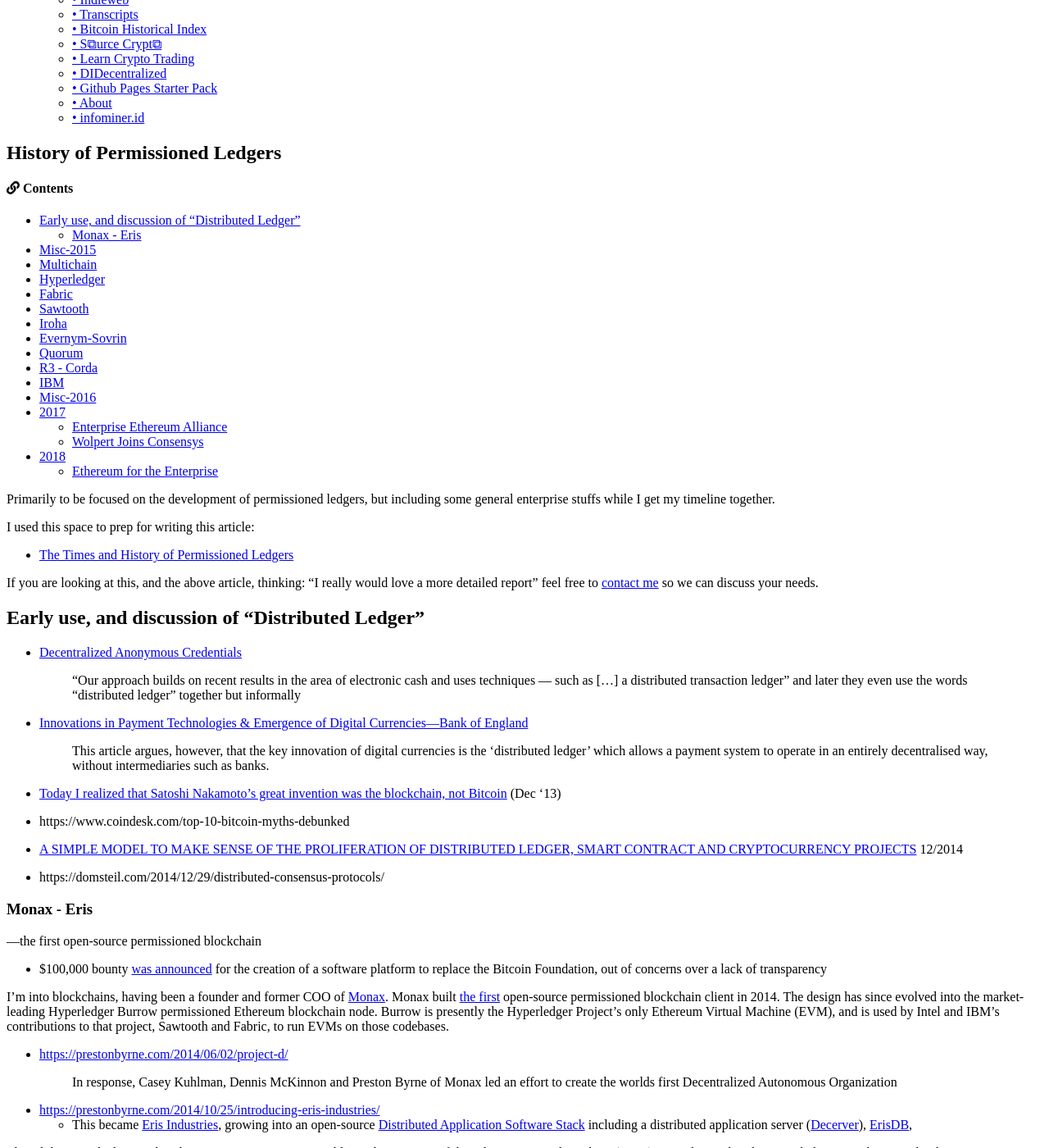
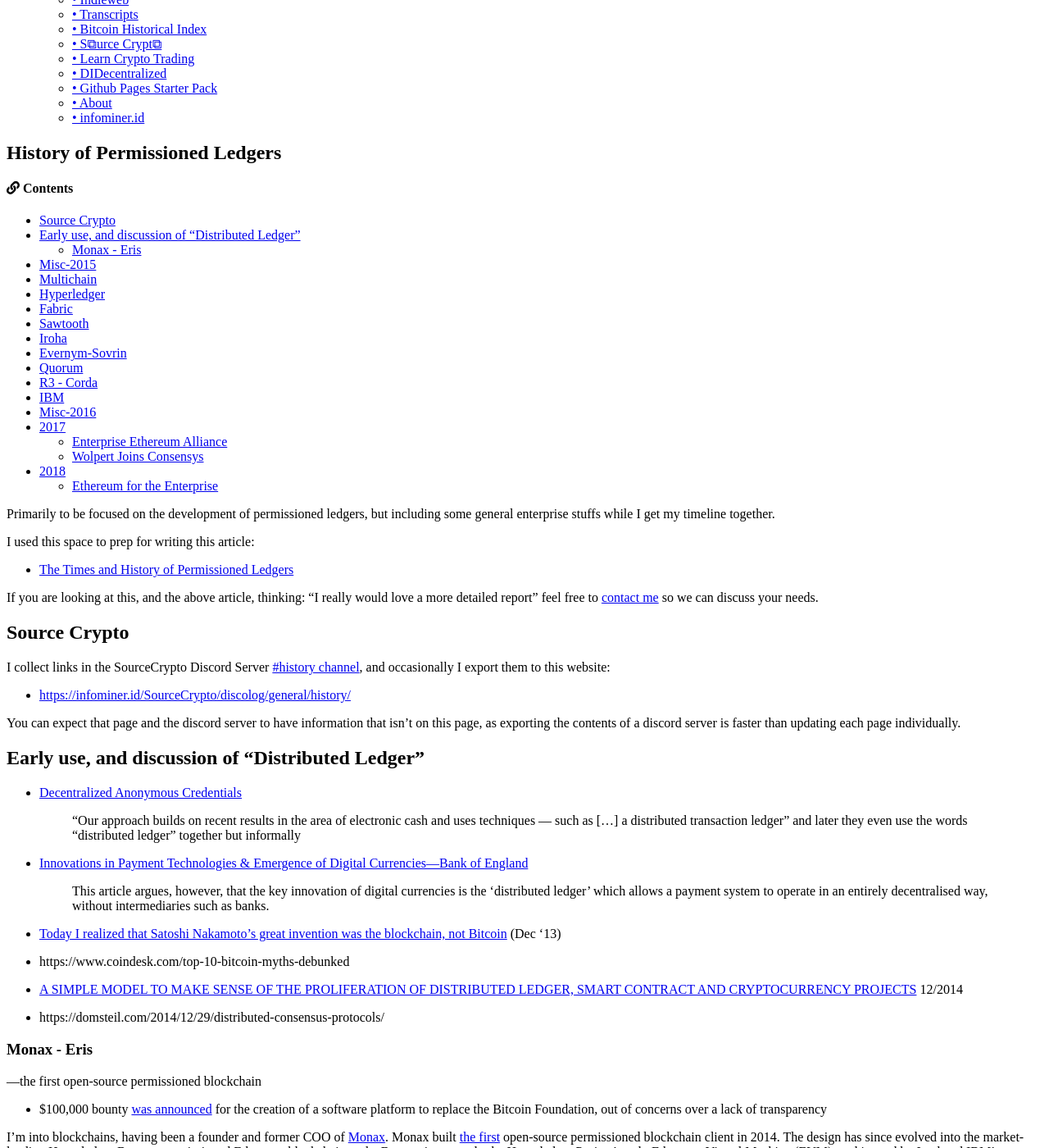
Before and after one commit to bitcoinfo/bitcoin-history, a Jekyll site: the page built from _pages/permissioned.md, in a window 1280 px wide and 1400 px high, scrolled down 2148 px. Shown: the whole window at 82% size. Built offline with Jekyll 4.4.1, drawn with Linux system fonts in a browser that asks for light colours; cached includes are drawn as plain includes; comment, search, counter and statistics services are not loaded.

Commit message:
add links to sourcecrypto

```diff
--- a/_pages/permissioned.md
+++ b/_pages/permissioned.md
@@ -18,6 +18,16 @@
 * [The Times and History of Permissioned Ledgers](https://www.axiomtech.io/blog-feed/history-of-permissioned-ledgers)
 
 If you are looking at this, and the above article, thinking: "I really would love a more detailed report" feel free to [contact me](https://infominer.id) so we can discuss your needs.
+
+
+## Source Crypto
+
+I collect links in the SourceCrypto Discord Server [#history channel](https://discord.gg/SUatSjs), and occasionally I export them to this website:
+
+* [https://infominer.id/SourceCrypto/discolog/general/history/](https://infominer.id/SourceCrypto/discolog/general/history/)
+
+You can expect that page and the discord server to have information that isn't on this page, as exporting the contents of a discord server is faster than updating each page individually.
+
 
 
 ## Early use, and discussion of "Distributed Ledger"
```
Also changed, not shown: _pages/smart-contracts.md (+1 -1 lines).
